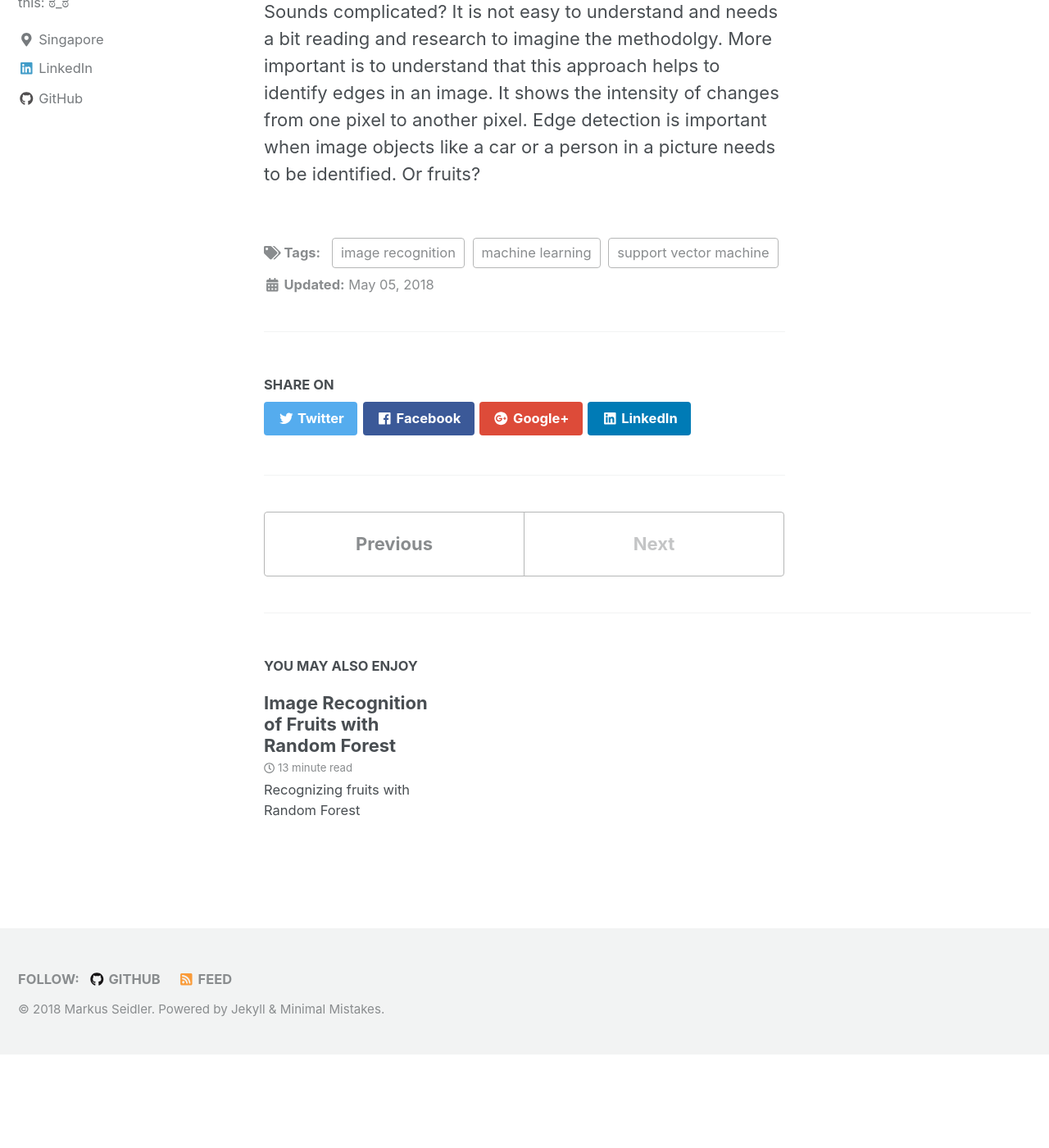
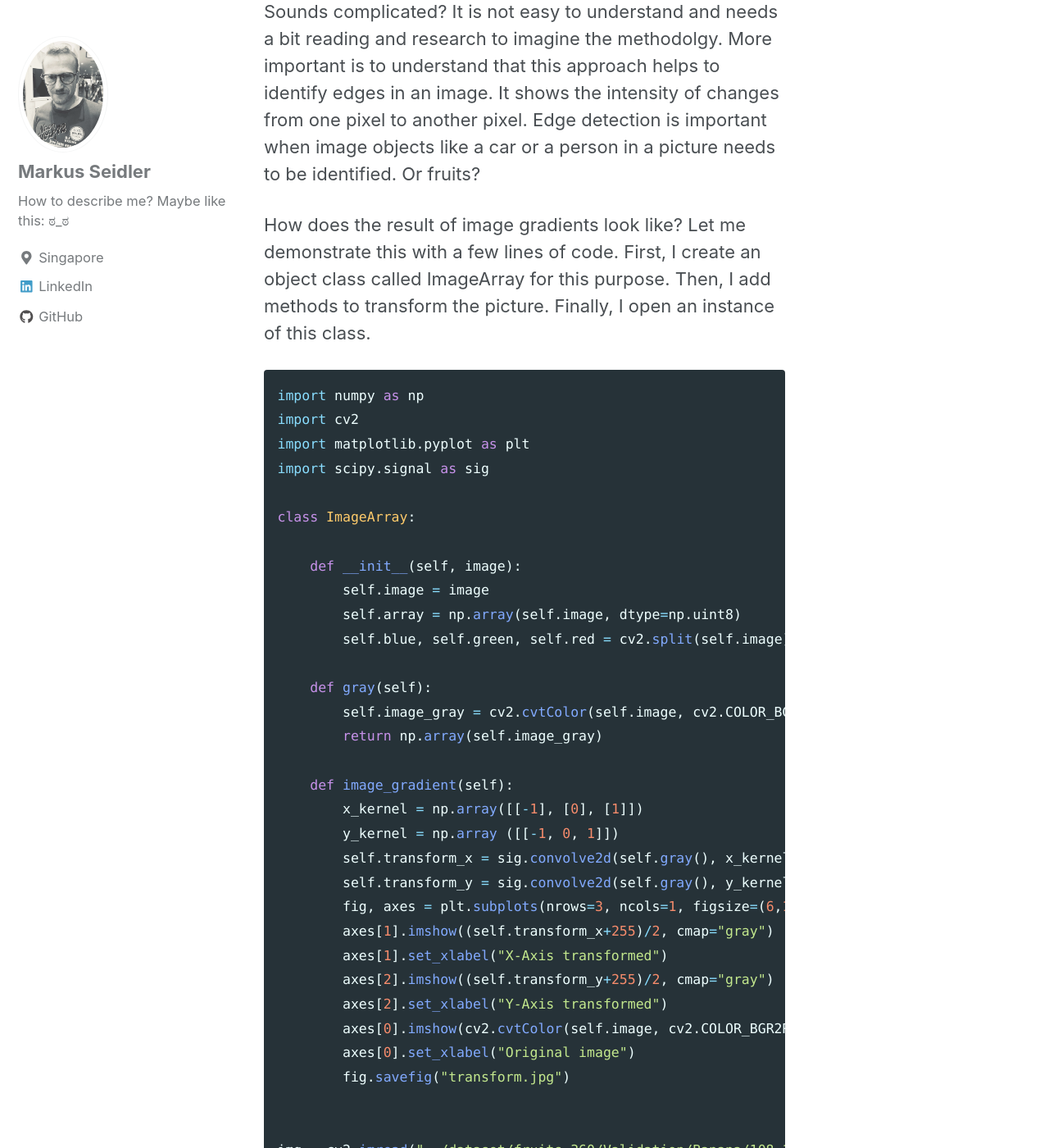
Before and after one commit to markusseidler/markusseidler.github.io, a Jekyll site: the page built from _posts/2018-05-02-IRCHOGSVM.md, in a window 1280 px wide and 1400 px high, scrolled down 2541 px. Shown: the whole window at 82% size. Built offline with Jekyll 4.4.1, drawn with Linux system fonts in a browser that asks for light colours; nearby versions of some CDN libraries; before the commit the page ends 3828 px from its top, so only the background shows below that; some of the changed text lies outside the part shown.

Commit message:
transformation

````diff
--- a/_posts/2018-05-02-IRCHOGSVM.md
+++ b/_posts/2018-05-02-IRCHOGSVM.md
@@ -46,3 +46,52 @@
 of changes from one pixel to another pixel. Edge detection is important when
 image objects like a car or a person in a picture needs to be identified.
 Or fruits?
+
+How does the result of image gradients look like? Let me demonstrate this
+with a few lines of code. First, I create an object class called ImageArray
+for this purpose. Then, I add methods to transform the picture. Finally, I
+open an instance of this class.
+
+```python
+import numpy as np
+import cv2
+import matplotlib.pyplot as plt
+import scipy.signal as sig
+
+class ImageArray:
+
+    def __init__(self, image):
+        self.image = image
+        self.array = np.array(self.image, dtype=np.uint8)
+        self.blue, self.green, self.red = cv2.split(self.image)
+
+    def gray(self):
+        self.image_gray = cv2.cvtColor(self.image, cv2.COLOR_BGR2GRAY)
+        return np.array(self.image_gray)
+
+    def image_gradient(self):
+        x_kernel = np.array([[-1], [0], [1]])
+        y_kernel = np.array ([[-1, 0, 1]])
+        self.transform_x = sig.convolve2d(self.gray(), x_kernel, mode="valid")
+        self.transform_y = sig.convolve2d(self.gray(), y_kernel, mode="valid")
+        fig, axes = plt.subplots(nrows=3, ncols=1, figsize=(6,12))
+        axes[1].imshow((self.transform_x+255)/2, cmap="gray")
+        axes[1].set_xlabel("X-Axis transformed")
+        axes[2].imshow((self.transform_y+255)/2, cmap="gray")
+        axes[2].set_xlabel("Y-Axis transformed")
+        axes[0].imshow(cv2.cvtColor(self.image, cv2.COLOR_BGR2RGB))
+        axes[0].set_xlabel("Original image")
+        fig.savefig("transform.jpg")
+
+
+img = cv2.imread("../dataset/fruits-360/Validation/Banana/108_100.jpg")
+banana_yellow = ImageArray(img)
+
+banana_yellow.image_gradient()
+```
+
+The result are images with edges that are highlighted. A great approach
+to detect objects.
+
+<img src="{{ site.url }}{{ site.baseurl }}/images/IRCHOGSVM/transform.jpg"
+alt="Edges transformed">
````
Also changed, not shown: images/IRCHOGSVM/transform.jpg (added).
